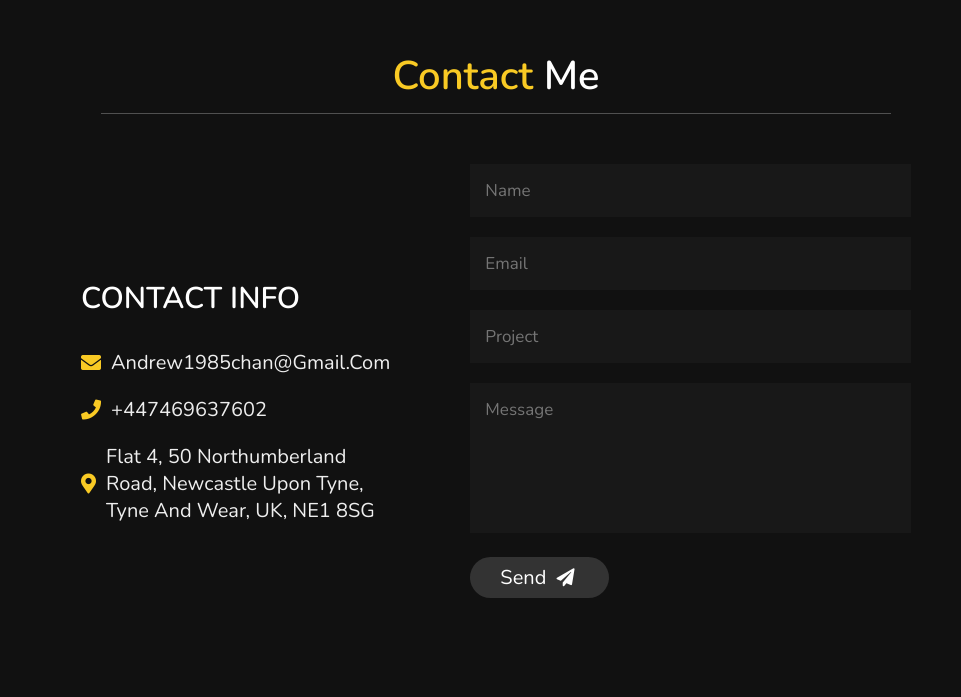
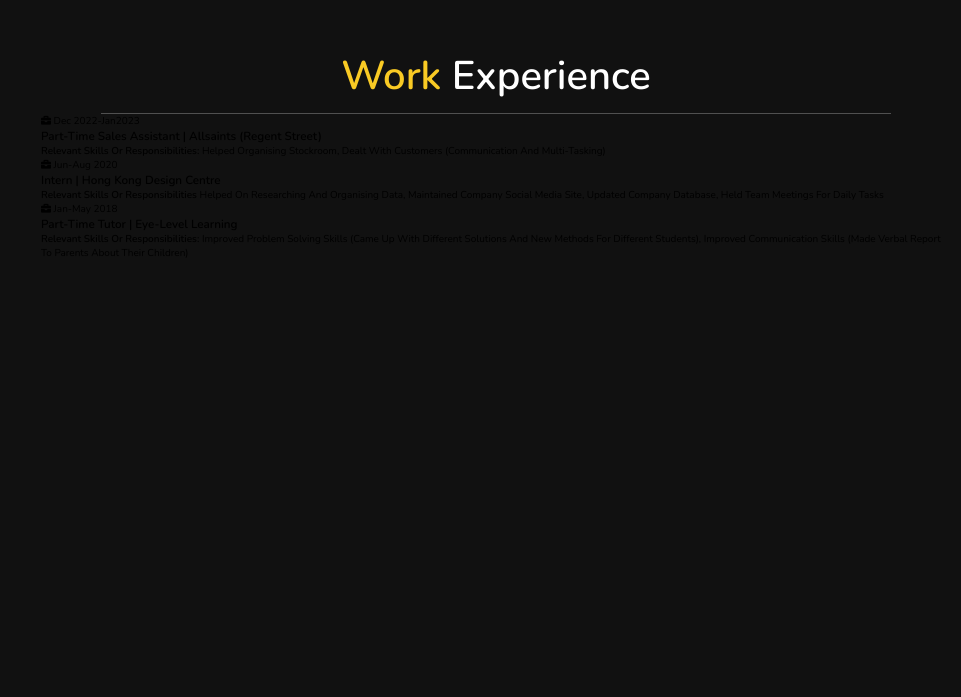
Before and after one commit to andrew19710/Portfolio, a plain HTML site: page index.html in a window 1280 px wide. Shown: the part 2723-3420 px from the top of the page, without its empty margins (319-1280 px from the left). Drawn offline with nearby package versions, Linux system fonts and the light colour scheme; a script that the page names is missing.

Commit message:
Added Work Experience

```diff
--- a/index.html
+++ b/index.html
@@ -147,6 +147,45 @@
 
     <!-- education section ends -->
 
+    <!-- work experience section starts -->
+
+    <section class="work experience" id="work experience">
+
+    <h1 class="heading"> <span>Work</span> experience </h1>
+
+    <div class="box-container">
+
+        <div class="box">
+            <i class="fas fa-briefcase"></i>
+            <span>Dec 2022-Jan2023</span>
+            <h3>Part-time Sales Assistant | Allsaints (Regent Street)</h3>
+            <p>
+                <b>Relevant skills or responsibilities:</b> Helped organising stockroom, Dealt with customers (Communication and multi-tasking)
+            </p>
+        </div>
+
+        <div class="box">
+            <i class="fas fa-briefcase"></i>
+            <span>Jun-Aug 2020</span>
+            <h3>Intern | Hong Kong Design Centre</h3>
+            <p>
+                <b>Relevant skills or responsibilities</b> Helped on researching and organising data, Maintained company social media site, Updated company database, Held team meetings for daily tasks
+            </p>
+        </div>
+
+        <div class="box">
+            <i class="fas fa-briefcase"></i>
+            <span>Jan-May 2018</span>
+            <h3>Part-time tutor | Eye-Level Learning</h3>
+            <p>
+                <b>Relevant skills or responsibilities:</b> Improved problem solving skills (Came up with different solutions and new methods for different students), Improved communication skills (Made verbal report to parents about their children)
+            </p>
+        </div>
+
+    </div>
+
+    </section>
+
     <!-- contact section starts  -->
 
     <section class="contact" id="contact">
```
